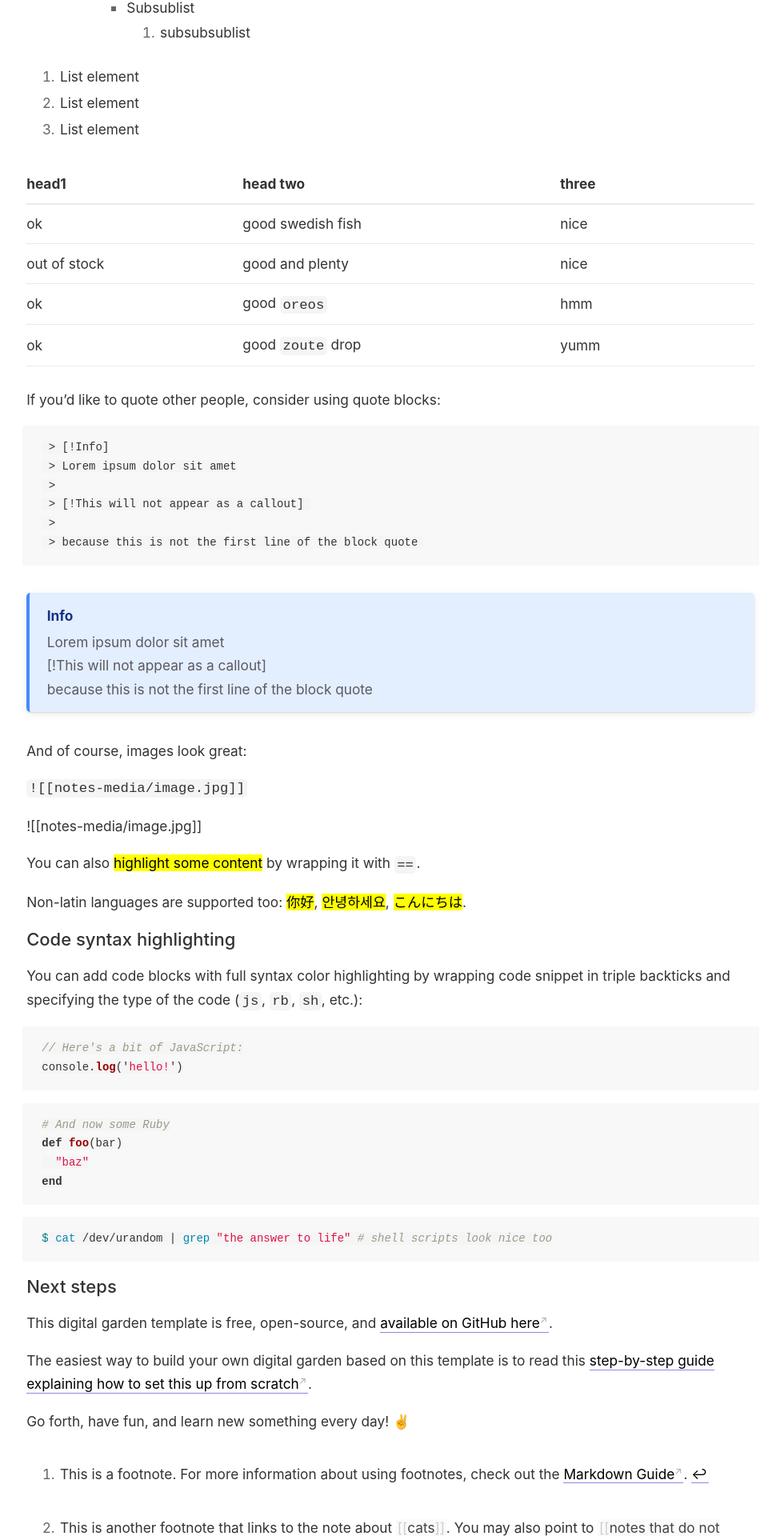
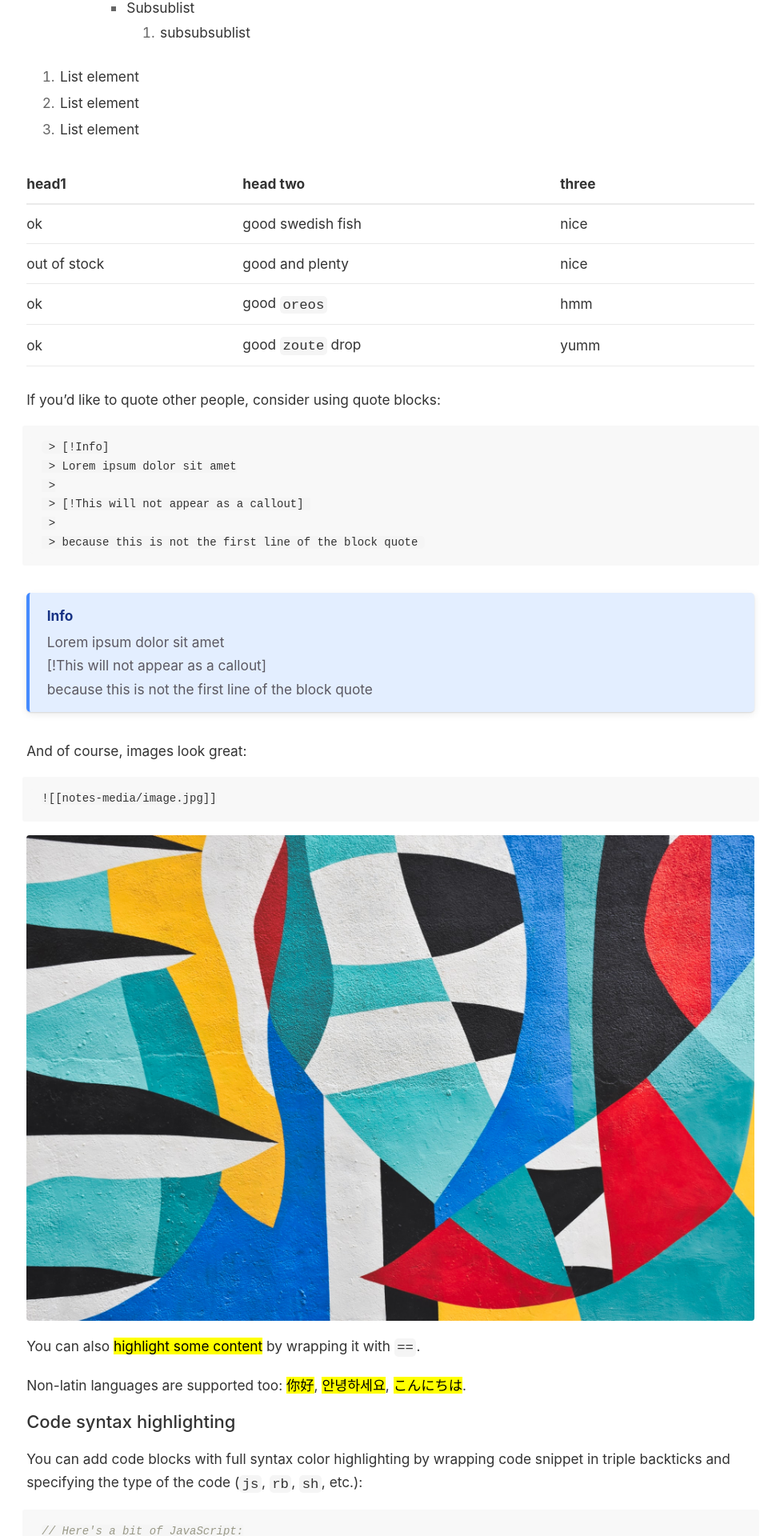
Before and after one commit to andyw-0612/andyw-0612.github.io, a Jekyll site: the page built from _notes/your-first-note.md, in a window 1280 px wide. Shown: the part 3080-5000 px from the top of the page at 80% size, without its empty margins (290-1265 px from the left). Built offline with Jekyll 4.4.1, drawn with Linux system fonts in a browser that asks for light colours.

`````diff
--- a/_notes/your-first-note.md
+++ b/_notes/your-first-note.md
@@ -120,7 +120,7 @@
 
 And of course, images look great:
 
-````dvds`
+````
 ![[notes-media/image.jpg]]
 ````
 
`````
